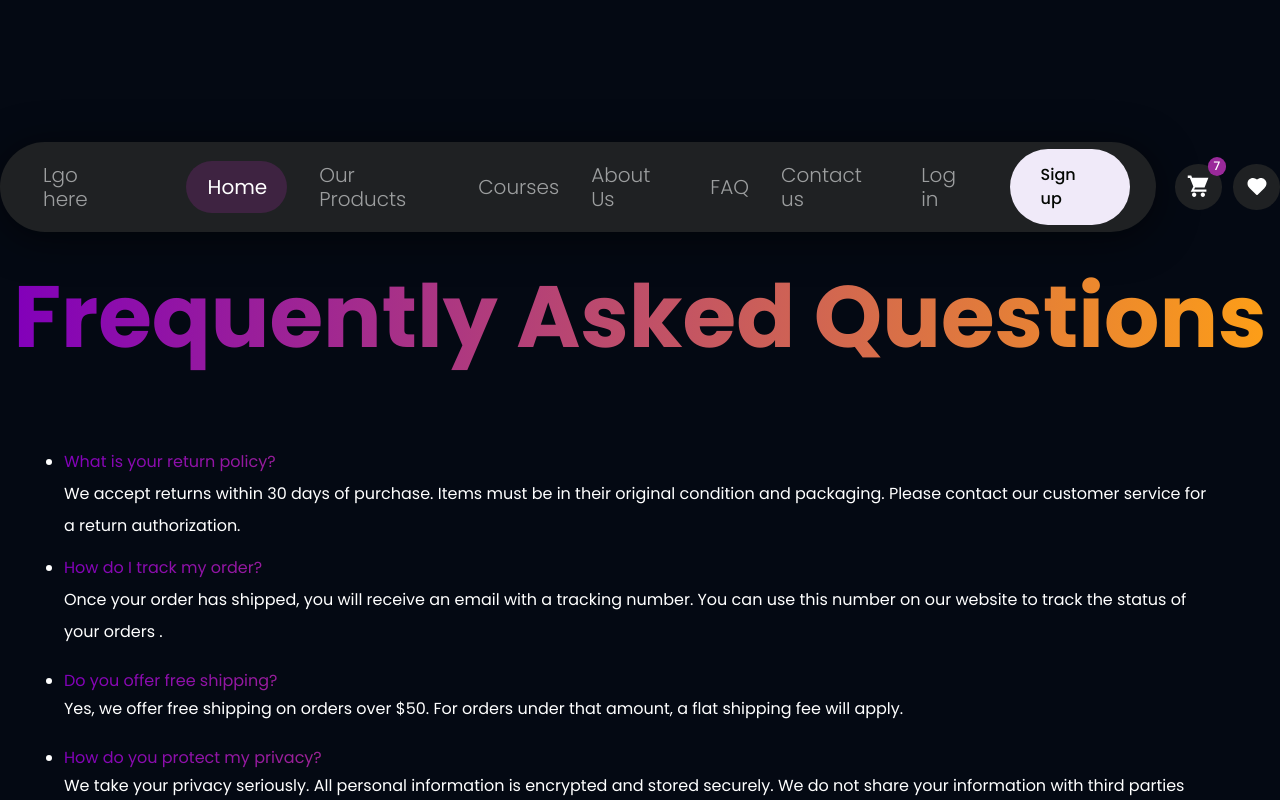
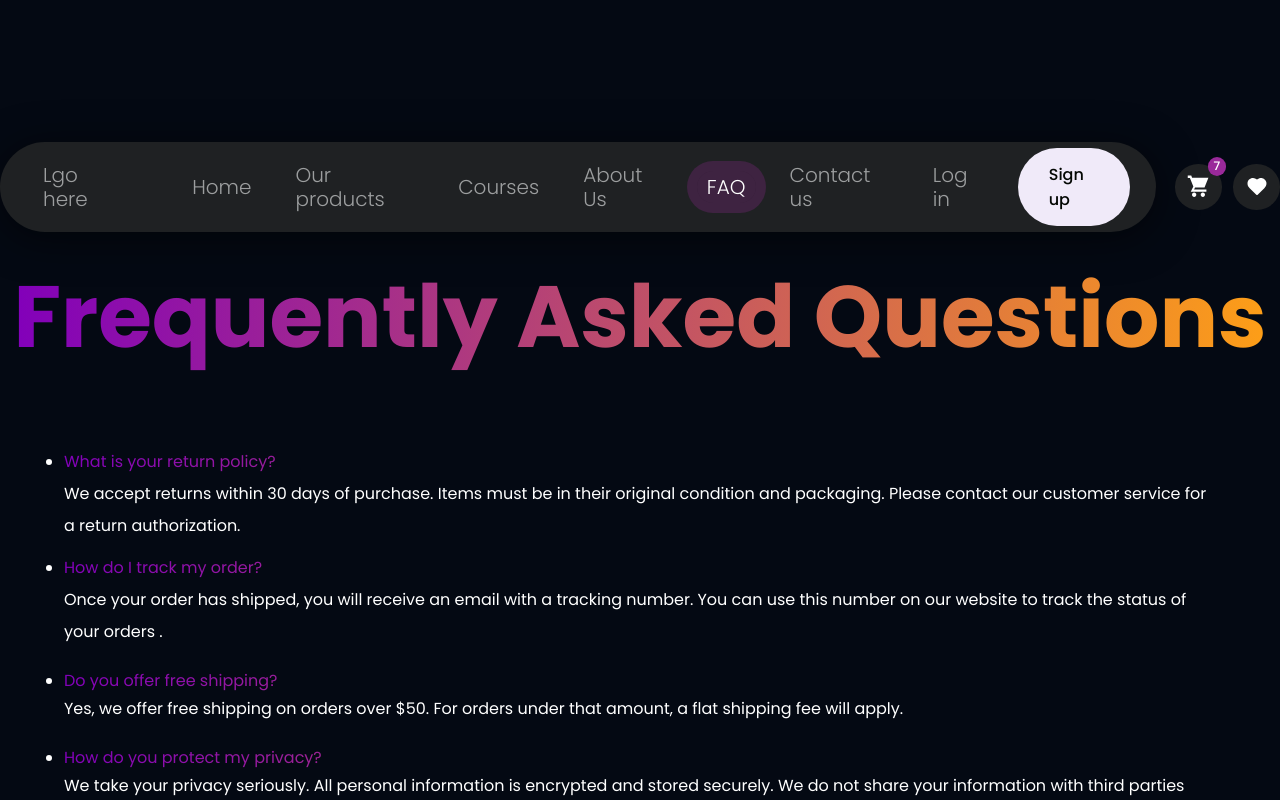
Before and after one commit to arivvera/ShopPicks, a Next.js app: page /faq in a window 1280 px wide. Shown: the top 800 px of the page. Built offline with nearby package versions, Linux system fonts and the light colour scheme.

Commit message:
#15 Add hover and active effect to the navigation bar link elements.

```diff
--- a/src/app/globals.css
+++ b/src/app/globals.css
@@ -1,7 +1,9 @@
 :root {
   --background: #040913;
-  --universal-gray: #1F2123;
-  --universal-pink: #9A299A;
+  --color-global-gray: #1F2123;
+  --color-global-pink: #9A299A;
+  --color-navbar-active-element: #9A299A40;;
+  --color-navbar-hover-element: #9a299a19;
 }
 
 html,
--- a/src/components/border-wrapper/border-wrapper.module.css
+++ b/src/components/border-wrapper/border-wrapper.module.css
@@ -1,3 +1,3 @@
 .border-wrapper {
-    background-color: var(--universal-pink);
+    background-color: var(--color-global-pink);
 }
--- a/src/layout/home/courses/courses.module.css
+++ b/src/layout/home/courses/courses.module.css
@@ -79,7 +79,7 @@
 .poster-shape-2 {
     width: 368px;
     height: 267px;
-    background: var(--universal-pink);
+    background: var(--color-global-pink);
     bottom: 0;
     left: 298px;
 }
@@ -87,7 +87,7 @@
 .poster-shape-3 {
     width: 422px;
     height: 386px;
-    background: var(--universal-pink);
+    background: var(--color-global-pink);
     bottom: 290px;
     left: 807px;
 }
--- a/src/layout/home/factor/factor.module.css
+++ b/src/layout/home/factor/factor.module.css
@@ -57,7 +57,7 @@
     margin-top: 48px;
     width: 1148px;
     min-height: 224px;
-    background-color: var(--universal-gray);
+    background-color: var(--color-global-gray);
     border-radius: 18px;
     padding-left: 54px;
 
@@ -70,7 +70,7 @@
     height: 112px;
     border-radius: 16px;
     box-shadow: 0px 6px 40.7px 0px #00000091;
-    background-color: var(--universal-gray);
+    background-color: var(--color-global-gray);
 }
 
 .foot-note-text {
--- a/src/layout/home/header/header.module.css
+++ b/src/layout/home/header/header.module.css
@@ -39,7 +39,7 @@
 }
 
 .header-cta-products a {
-    background: var(--universal-pink);
+    background: var(--color-global-pink);
     min-width: 208px;
 }
 
--- a/src/layout/home/mail-list/mail-list.module.css
+++ b/src/layout/home/mail-list/mail-list.module.css
@@ -57,7 +57,7 @@
 .mail-list-form button {
     width: 128px;
     height: 52px;
-    background-color: var(--universal-pink);
+    background-color: var(--color-global-pink);
     border-radius: 39px;
     font-size: 16px;
     font-weight: 500;
--- /dev/null
+++ b/src/layout/home/navbar-link/navbar-link.module.css
@@ -0,0 +1,25 @@
+.navbar-link {
+    font-size: 20px;
+    color: #9C9E9F;
+    font-size: 20px;
+    font-weight: 300;
+    line-height: 24px;
+}
+
+.navbar-link a {
+    padding: 4px 10px;
+}
+
+.navbar-link-active {
+    border-radius: 108px;
+    background-color: var(--color-navbar-active-element);
+    font-weight: 300;
+    color: #FFFFFF;
+    box-shadow: 0 0 0 10px var(--color-navbar-active-element);
+}
+
+.navbar-link-inactive:hover {
+    border-radius: 108px;
+    background-color: var(--color-navbar-hover-element);
+    box-shadow: 0 0 0 10px var(--color-navbar-hover-element);
+}
--- /dev/null
+++ b/src/layout/home/navbar-link/navbar-link.tsx
@@ -0,0 +1,23 @@
+import Link from "next/link";
+import styles from "./navbar-link.module.css"
+import { usePathname } from "next/navigation";
+
+export default function NavbarLink ({
+    href,
+    children,
+    className,
+}: {
+    href: string,
+    children: React.ReactNode,
+    className?: string,
+}) {
+    const pathname = usePathname();
+
+    return (
+        <div className={`${styles["navbar-link"]} ${className} ${pathname === href ? styles["navbar-link-active"] : styles["navbar-link-inactive"]}`}>
+            <Link href={href}>
+                {children}
+            </Link>
+        </div>
+    );
+}
--- a/src/layout/home/navbar/navbar.module.css
+++ b/src/layout/home/navbar/navbar.module.css
@@ -10,7 +10,7 @@
 .navbar-a,
 .shopping-cart-button,
 .wishlist-button {
-    background-color: var(--universal-gray);
+    background-color: var(--color-global-gray);
 }
 
 .navbar-container {
@@ -37,7 +37,7 @@
 
 .navbar-links {
     align-items: center;
-    gap: 32px;
+    gap: 24px;
 }
 
 .navbar-link,
@@ -46,15 +46,6 @@
     font-weight: 300;
     line-height: 24px;
     color: #9C9E9F;
-}
-
-.navbar-link-home a {
-    background-color: rgba(154, 41, 154, 0.25);
-    padding: 14px 20px 14px 22px;
-    color: #FFFFFF;
-    font-size: 20px;
-    font-weight: 400;
-    border-radius: 108px;
 }
 
 .navbar-link-sign-up a {
@@ -87,7 +78,7 @@
     position: absolute;
     width: 18.57px;
     height: 18.79px;
-    background-color: var(--universal-pink);
+    background-color: var(--color-global-pink);
     border-radius: 50%;
     left: 69.29%;
     right: 19.74%;
--- a/src/layout/home/navbar/navbar.tsx
+++ b/src/layout/home/navbar/navbar.tsx
@@ -1,42 +1,34 @@
+"use client"
+
 import Image from "next/image"
 import Link from "next/link"
 import styles from "./navbar.module.css";
 import shoppingCartIcon from "@/app/assets/images/shopping-cart-icon.svg";
 import wishListIcon from "@/app/assets/images/wishlist-icon.svg";
+import { usePathname } from "next/navigation";
+import NavbarLink from "../navbar-link/navbar-link";
 
 export default function Navbar () {
+    const pathname = usePathname();
+
     return (
         <div className={styles["navbar-container"]}>
             <nav className={`${styles.navbar} frame-container`}>
                 {/* Primary section of the navigation bar containing the logo, links, and buttons. */}
                 <div className={styles["navbar-a"]}>
                     <div className={styles["navbar-logo"]}>
-                        <Link href={"/"}>Lgo here</Link>
+                        <Link href={"/"}> Lgo here </Link>
                     </div>
                     <div className={styles["navbar-links"]}>
-                        <div className={`${styles["navbar-link"]} ${styles["navbar-link-home"]}`}>
-                            <Link href={"/"}>Home</Link>
-                        </div>
-                        <div className={styles["navbar-link"]}>
-                            <Link href={"/"}>Our Products</Link>
-                        </div>
-                        <div className={styles["navbar-link"]}>
-                            <Link href={"/"}>Courses</Link>
-                        </div>
-                        <div className={styles["navbar-link"]}>
-                            <Link href={"/"}>About Us</Link>
-                        </div>
-                        <div className={styles["navbar-link"]}>
-                            <Link href={"/"}>FAQ</Link>
-                        </div>
-                        <div className={styles["navbar-link"]}>
-                            <Link href={"/"}>Contact us</Link>
-                        </div>
-                        <div className={styles["navbar-link"]}>
-                            <Link href={"/"}>Log in</Link>
-                        </div>
-                        <div className={`${styles["navbar-link"]} ${styles["navbar-link-sign-up"]}`}>
-                            <Link href={"/"}>Sign up</Link>
+                        <NavbarLink href="/">Home</NavbarLink>
+                        <NavbarLink href="/our-products">Our products</NavbarLink>
+                        <NavbarLink href="/courses">Courses</NavbarLink>
+                        <NavbarLink href="/about">About Us</NavbarLink>
+                        <NavbarLink href="/faq">FAQ</NavbarLink>
+                        <NavbarLink href="/contact-us">Contact us</NavbarLink>
+                        <NavbarLink href="/log-in">Log in</NavbarLink>
+                        <div className={`${styles["navbar-link-sign-up"]}`}>
+                            <Link href={"/sign-up"}>Sign up</Link>
                         </div>
                     </div>
                 </div>
--- a/src/layout/home/pricing/pricing.module.css
+++ b/src/layout/home/pricing/pricing.module.css
@@ -40,7 +40,7 @@
 
 .pricing-cta a {
     padding: 14px 24px;
-    border: 1px solid var(--universal-pink);
+    border: 1px solid var(--color-global-pink);
     border-radius: 39px;
     font-size: 16px;
     font-weight: 500;
@@ -58,7 +58,7 @@
     justify-content: flex-start;
     align-items: flex-start;
     width: 475px;
-    background: var(--universal-gray);
+    background: var(--color-global-gray);
     padding: 51px 27px 45px 27px;
     border-radius: 18px;
 }
```
Also changed, not shown: src/app/navbar/page.tsx (deleted, +0 -63 lines).
